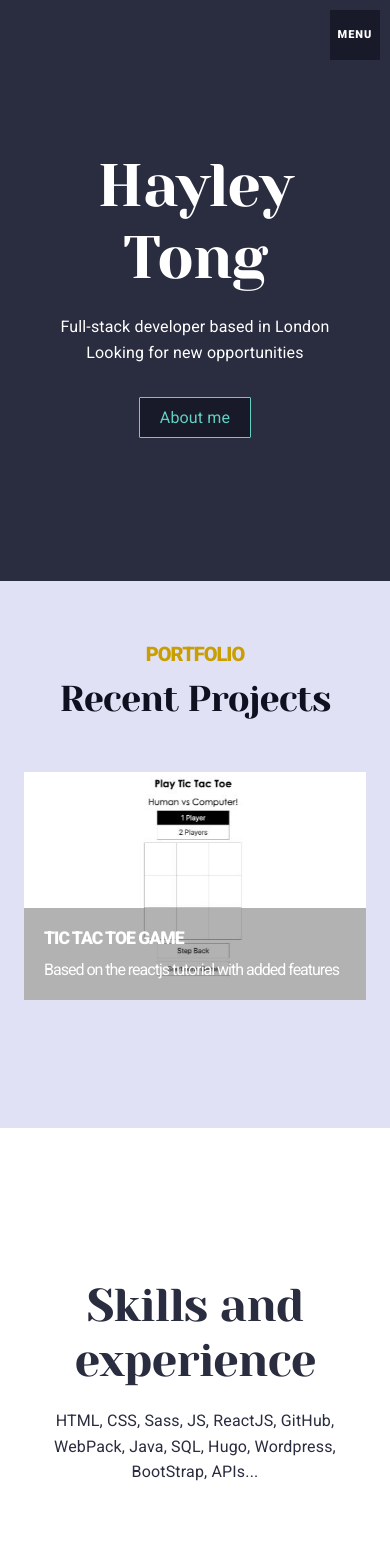
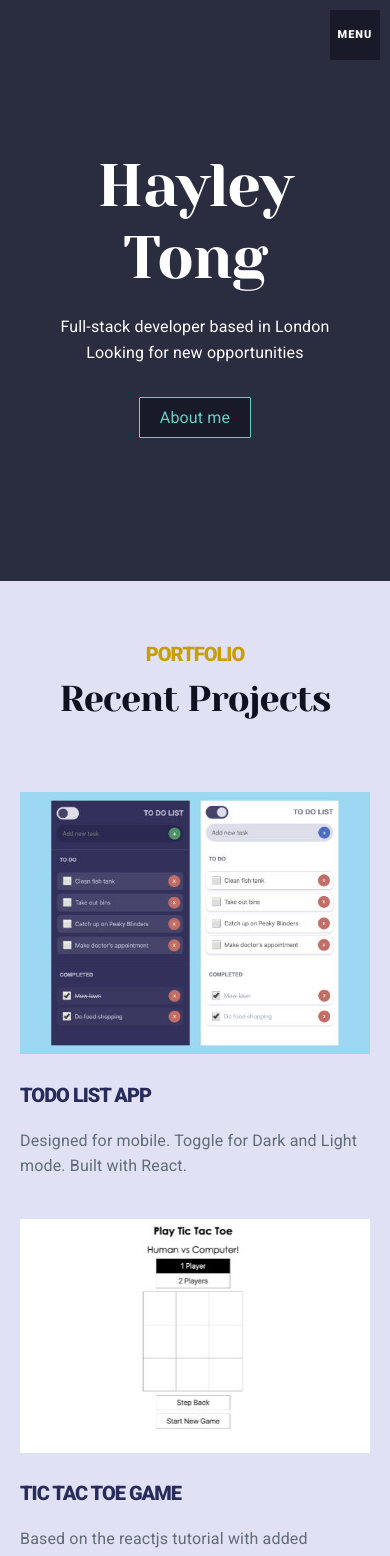
Before and after one commit to hayleyt/hayleyt.github.io, a React (Create React App) app: page / in a window 390 px wide. Shown: the top 1556 px of the page. Built offline with nearby package versions, Linux system fonts and the light colour scheme.

Commit message:
added CSSGrid to portfolio section for better mobile support. Added Todolist project

```diff
--- a/public/index.html
+++ b/public/index.html
@@ -24,7 +24,7 @@
       work correctly both with client-side routing and a non-root public URL.
       Learn how to configure a non-root public URL by running `npm run build`.
     -->
-    <title>React App</title>
+    <title>Hayley Tong</title>
   </head>
   <body>
     <noscript>You need to enable JavaScript to run this app.</noscript>
--- a/src/components/Portfolio.js
+++ b/src/components/Portfolio.js
@@ -4,15 +4,16 @@ import Project from './Project'
 function Portfolio() {
     return(
         <div className="portfolio" id="PORTFOLIO">
-            <div className="container">
-                <div className="row">
-                    <div className="column portfolio-title">
+            <div className="portfolio-title">
                 <h3>PORTFOLIO</h3>
                 <h2>Recent Projects</h2>
             </div>
-                </div>
-                <div className="row">
-                    <div className="column portfolio-column">
+            <Project
+                img="todo-list.jpg"
+                title="Todo List App"
+                desc="Designed for mobile. Toggle for Dark and Light mode. Built with React."
+                link="https://hayleyt.github.io/todo-list"
+            />
             <Project
                 img="tictactoe.jpg"
                 title="Tic Tac Toe game"
@@ -20,11 +21,6 @@ function Portfolio() {
                 link="https://hayleyt.github.io/tic-tac-toe"
             />
         </div>
-                    <div className="column portfolio-column">
-                    </div>
-                </div>
-            </div>
-        </div>
     )
 }
 
--- a/src/components/Project.js
+++ b/src/components/Project.js
@@ -2,14 +2,14 @@ import React from 'react'
 
 function Project(props) {
     return(
-        <div className="portfolio-item">
-            <a href={props.link}>
-                <span className="caption">
-                    <h2>{props.title}</h2>
-                    <h3>{props.desc}</h3>
-                </span>
+        <div className="project">
+            <a href={props.link} className="project-img">
                 <img src={props.img} alt={props.title}/>
             </a>
+            <div className="project-desc">
+                <h3>{props.title}</h3>
+                <div>{props.desc}</div>
+            </div>
         </div>
     )
 }
--- a/src/css/App.scss
+++ b/src/css/App.scss
@@ -1,3 +1,5 @@
+@import '_portfolio';
+
 //colours
 $header-bg: #2a2c3f;
 $nav-bg: #191a29;
@@ -52,56 +54,6 @@ body{
     color: $about-me;
     padding: 1rem 2rem;
 }
-
-//portfolio
-.portfolio-title{
-    >h3{
-        color: $portfolio-h3;
-        font-size: 2rem;
-        font-weight: 900;
-        margin: 0 auto 1rem auto;
-
-    }
-    >h2{
-        color: $nav-btn-bg;
-        font-family: $headline;
-        margin-bottom: 5rem;;
-    }
-}
-.row > .portfolio-column{
-    padding: 0 0.4rem;
-}
-.portfolio-item{
-    position: relative;
-    text-align: center;
-    color: white;
-    &>a{
-        line-height: 0;
-    }
-}
-.caption{
-    position: absolute;
-    bottom: 0;
-    width: 100%;
-    color: white;
-    padding: 2rem 0 0 2rem;
-    margin-bottom: 0.75rem;
-    background: rgba($color: #000000, $alpha: 0.3);
-    text-align: left;
-    >h2{
-        text-transform: uppercase;
-        font-weight: 900;
-        font-size: 1.1em;
-        margin-bottom: 1rem;
-    }
-    >h3{
-        font-size: 1em;
-    }
-}
-.portfolio{
-    padding: 6rem 0 12rem 0;
-}
-img{width: 100%}
 
 //skills
 .contact, .ou, .certificates, .skills{
--- /dev/null
+++ b/src/css/_portfolio.scss
@@ -0,0 +1,84 @@
+//project grid
+
+//colours
+$header-bg: #2a2c3f;
+$nav-bg: #191a29;
+$nav-btn-bg:#101120;
+$about-me: #62d1c2;
+$portfolio-bg: #e1e1f5;
+$portfolio-h3: #c99e00;
+
+//fonts
+$headline:'Yeseva One', cursive;
+$text: 'Roboto', sans-serif;
+
+.project {
+    max-width: 1150px;
+    margin: 0 auto;
+    display: grid;
+    grid-template-columns: [row-start] 50% [row-center] 50% [row-end];
+}
+
+.project-img {
+    grid-column: [row-start] / [row-center];
+}
+
+.project-desc {
+    grid-column: [row-center] / [row-end];
+    h3 {
+        font-size: 2rem;
+        font-weight: bold;
+        text-transform: uppercase;
+        color: #282c5b;
+    }
+}
+
+.project-img, .project-desc {
+    text-align: left;
+    padding: 10px;
+}
+
+@media only screen and (max-width: 650px) {
+    .project {
+        width: 100%;
+        display: grid;
+        grid-template-columns: [col-start] 1fr [col-end];
+        grid-auto-rows: [row1] 1fr [row2] 1fr [row3];
+    }
+
+    .project-desc, .project-img {
+        grid-column: [col-start] / [col-end];
+    }
+
+    .project-img {
+        grid-row: [row1] / [row2];
+    }
+
+    .project-desc {
+        grid-row: [row2] / [row3];
+    }
+
+    .project {
+        padding: 10px;
+    }
+}
+
+//portfolio
+.portfolio-title{
+    >h3{
+        color: $portfolio-h3;
+        font-size: 2rem;
+        font-weight: 900;
+        margin: 0 auto 1rem auto;
+
+    }
+    >h2{
+        color: $nav-btn-bg;
+        font-family: $headline;
+        margin-bottom: 5rem;;
+    }
+}
+.portfolio{
+    padding: 6rem 0 12rem 0;
+}
+img{width: 100%}
```
Also changed, not shown: public/todo-list.jpg (added), src/imgs/download.jpg (deleted). Lines whose indentation alone changed are shown as unchanged.
